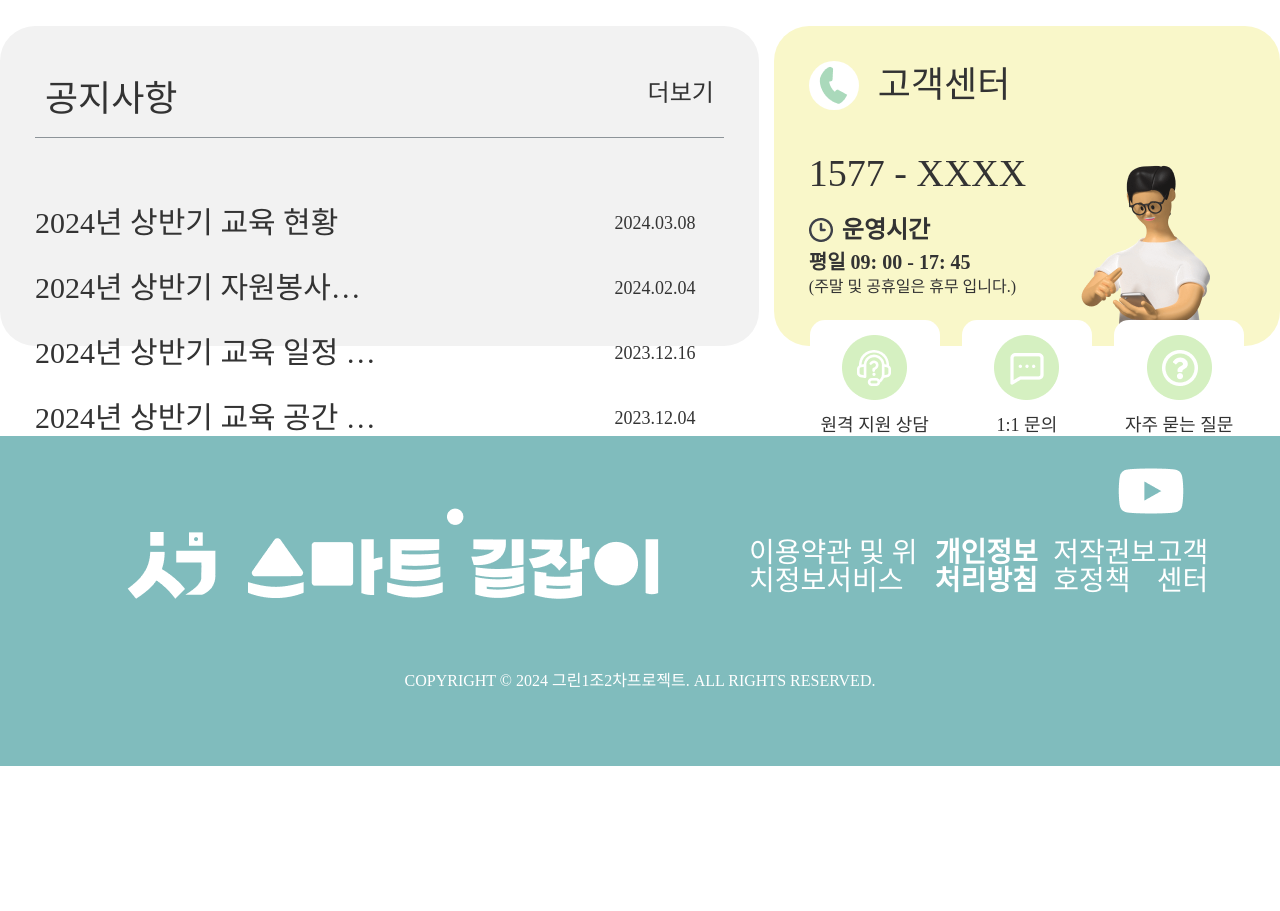
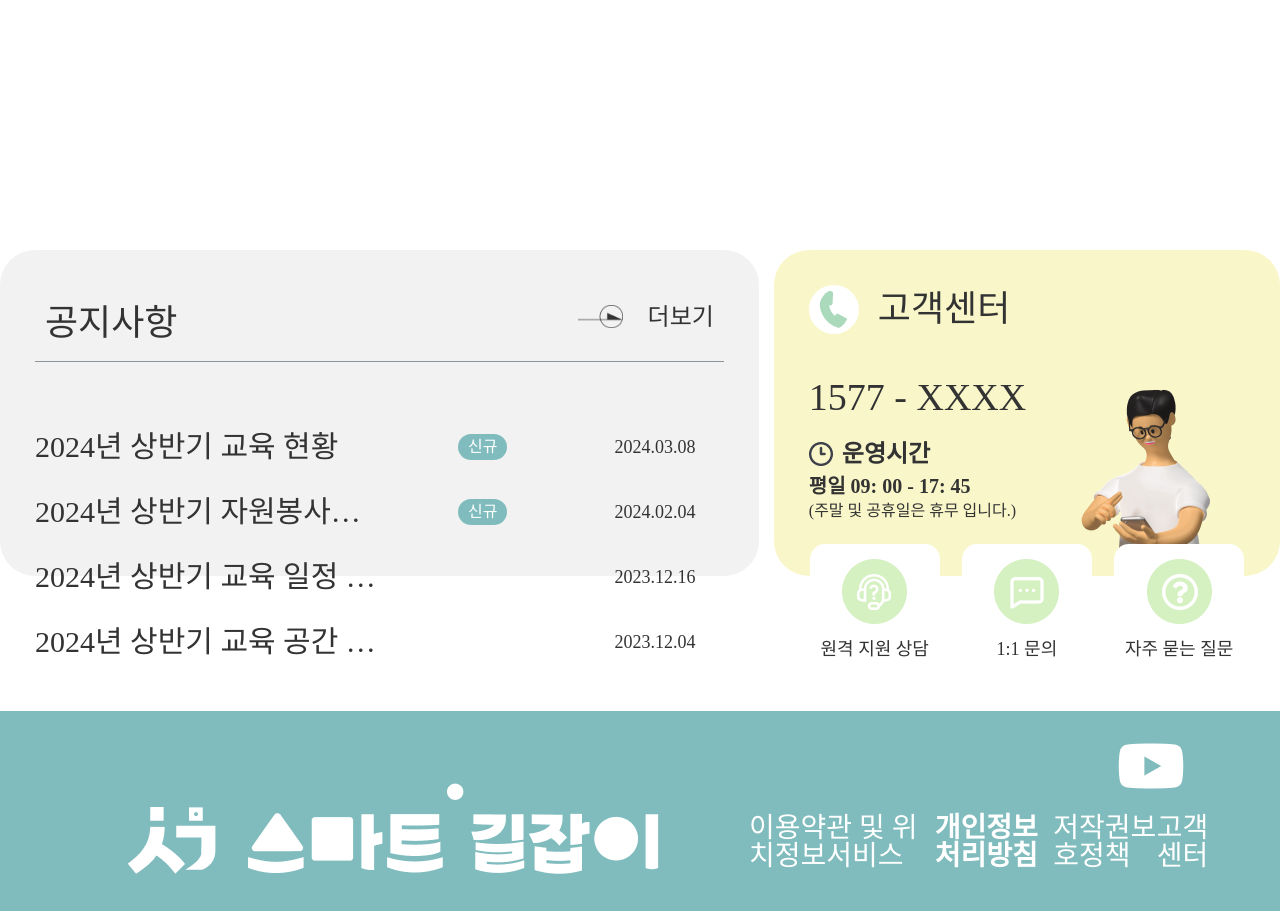
Before and after one commit to seoazoa/noinstudy, a plain HTML site: page index.html in a window 1280 px wide. Shown: the part 3098-4009 px from the top of the page. Before the commit the page ends 3864 px from the top, so only its background shows below. Drawn offline with nearby package versions, Linux system fonts and the light colour scheme; a web font is replaced by a local one.

Commit message:
공지사항 리스트 옆에 신규 버튼 제작

```diff
--- a/css/sumin.css
+++ b/css/sumin.css
@@ -5,6 +5,7 @@
 .review {
   position: relative;
   display: block;
+  padding: 7% 0;
 }
 .review .inner {
   height: 100vh;
@@ -31,6 +32,7 @@
   width: 68%;
   height: 100%;
   /* margin-right: 15px; */
+  transition-timing-function: linear;
 }
 /* big slide */
 .swreview-wrap {
@@ -141,19 +143,19 @@
 .notice {
   position: relative;
   display: block;
+  padding: 7% 0;
 }
 .notice .inner {
   display: flex;
   justify-content: center;
   align-items: center;
   gap: 15px;
-  padding: 7% 0;
 }
 .notice-box {
   position: relative;
   display: block;
   width: 60%;
-  height: 25vw;
+  height: 25.45vw;
   background-color: #f2f2f2;
   border-radius: 35px;
   padding: 35px;
@@ -187,7 +189,7 @@
   left: -70px;
   width: 45px;
   height: 23px;
-  background: url("../images/recommend/버튼.png") no-repeat center / cover;
+  background: url("../images/recommend/morebtn.png") no-repeat center / cover;
   transition: all 0.6s;
 }
 .notice-list {
@@ -204,6 +206,7 @@
   padding-top: 35px;
 }
 .noti-list-pr {
+  position: relative;
   font-size: 1.875rem;
   /* 줄바꿈 방지 */
   white-space: nowrap;
@@ -214,6 +217,13 @@
   /* 상대너비 설정 */
   max-width: 60%;
   width: 50%;
+  transition: all 0.3s;
+}
+.notice-new {
+  color: #fff;
+  background-color: #80bcbd;
+  padding: 5px 10px;
+  border-radius: 35px;
 }
 .noti-list-pr:hover {
   text-decoration: 1.5px underline;
@@ -227,7 +237,7 @@
 /* cs center field */
 .cs-center-box {
   width: 40%;
-  height: 25vw;
+  height: 25.45vw;
   position: relative;
   display: block;
   border-radius: 35px;
@@ -287,6 +297,15 @@
   padding: 15px 0;
   border-radius: 15px;
 }
+.cs-quick-menu-box a img {
+  transition: all 0.3s;
+}
+.cs-quick-menu-box a:hover img {
+  filter: drop-shadow(0 0 5px #aad9bb);
+}
+.cs-quick-menu-box a:hover .quick-menu-title {
+  font-weight: 700;
+}
 .cs-quick-menu-box a .quick-menu-title {
   font-size: 1.125rem;
   font-weight: 500;
@@ -295,7 +314,7 @@
 /* 하단 footer영역 */
 .footer {
   width: 100%;
-  height: 330px;
+  height: 320px;
   position: relative;
   display: block;
   background-color: #80bcbd;
--- a/js/sumin.js
+++ b/js/sumin.js
@@ -100,27 +100,15 @@ window.addEventListener("load", function () {
   const swReview = new Swiper(".sw-review", {
     slidesPerView: "auto",
     loopAdditionalSlides: 1,
-    loopedSlides: 9,
-    // autoplay: {
-    //   delay: 0,
-    //   disableOnInteraction: true,
-    // },
-    loop: true,
+    loopedSlides: 1,
+    loop: {
+      delay: 0,
+    },
+    autoplay: true,
     speed: 2500,
-    freemode: true,
+    // freemode: true,
     observer: true,
     observeParents: true,
-    on: {
-      slideChangeTransitionEnd: function () {
-        if (this.activeIndex % 2 === 1) {
-          document.getElementById("swtext1").style.display = "none";
-          document.getElementById("swtext2").style.display = "block";
-        } else {
-          document.getElementById("swtext1").style.display = "block";
-          document.getElementById("swtext2").style.display = "none";
-        }
-      },
-    },
   });
 
   const stopBtn = document.querySelector("#stop_btn");
@@ -131,6 +119,7 @@ window.addEventListener("load", function () {
     if (isPlaying) {
       swReview.autoplay.stop();
       isPlaying = false;
+
       stopBtn.classList.remove("fa-circle-pause");
       stopBtn.classList.add("fa-circle-play");
     } else {
@@ -173,10 +162,15 @@ window.addEventListener("load", function () {
   let noticeTag = this.document.getElementById("data-notice");
   function showNotice() {
     let html = "";
-    NOTICE_ARR.slice(0, 4).forEach(function (item) {
+    NOTICE_ARR.slice(0, 4).forEach(function (item, index) {
+      let newLabel = ''; // 초기값은 빈 문자열로 설정
+        if (index === 0 || index === 1) {
+            newLabel = '<span class="notice-new">신규</span>';
+        }
       let tag = `
       <li class="noti-list-li">
         <a href="#" class="noti-list-pr">${item.title}</a>
+        ${newLabel} <!-- 새로운 공지 레이블 출력 -->
         <span class="noti-date">${item.date}</span>
       </li>
       `;
```
Also changed, not shown: index.html (+1 -0 lines), images/recommend/무인결제대.png (added), images/recommend/버튼.png (added), images/recommend/스마트폰.png (added), images/recommend/앱사용.png (added), images/recommend/인공지능.png (added), images/shortcut/교육과정 찾기.png (added), images/shortcut/배움터.png (added), images/shortcut/역량수준 진단.png (added), images/shortcut/자원봉사.png (added), images/shortcut/키오스크.png (added), images/shortcut/학습자 길잡이.png (added).
